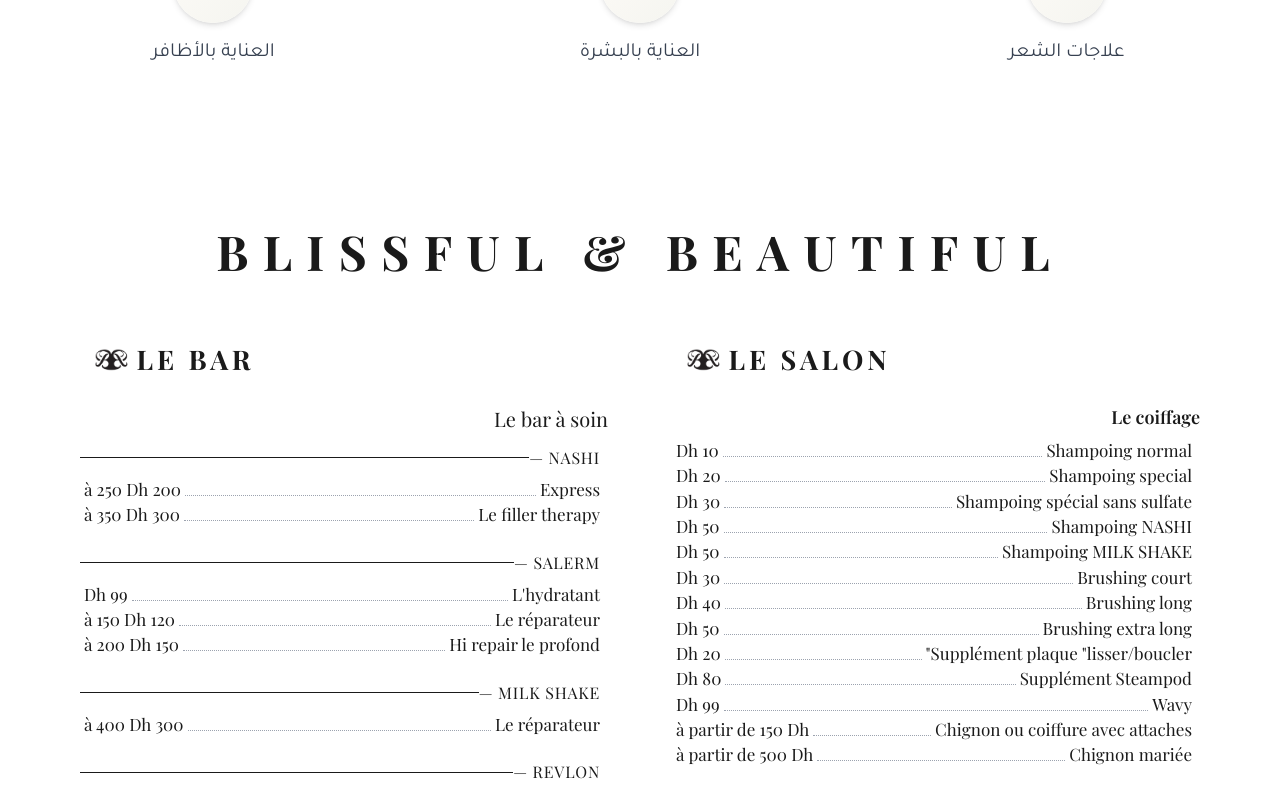
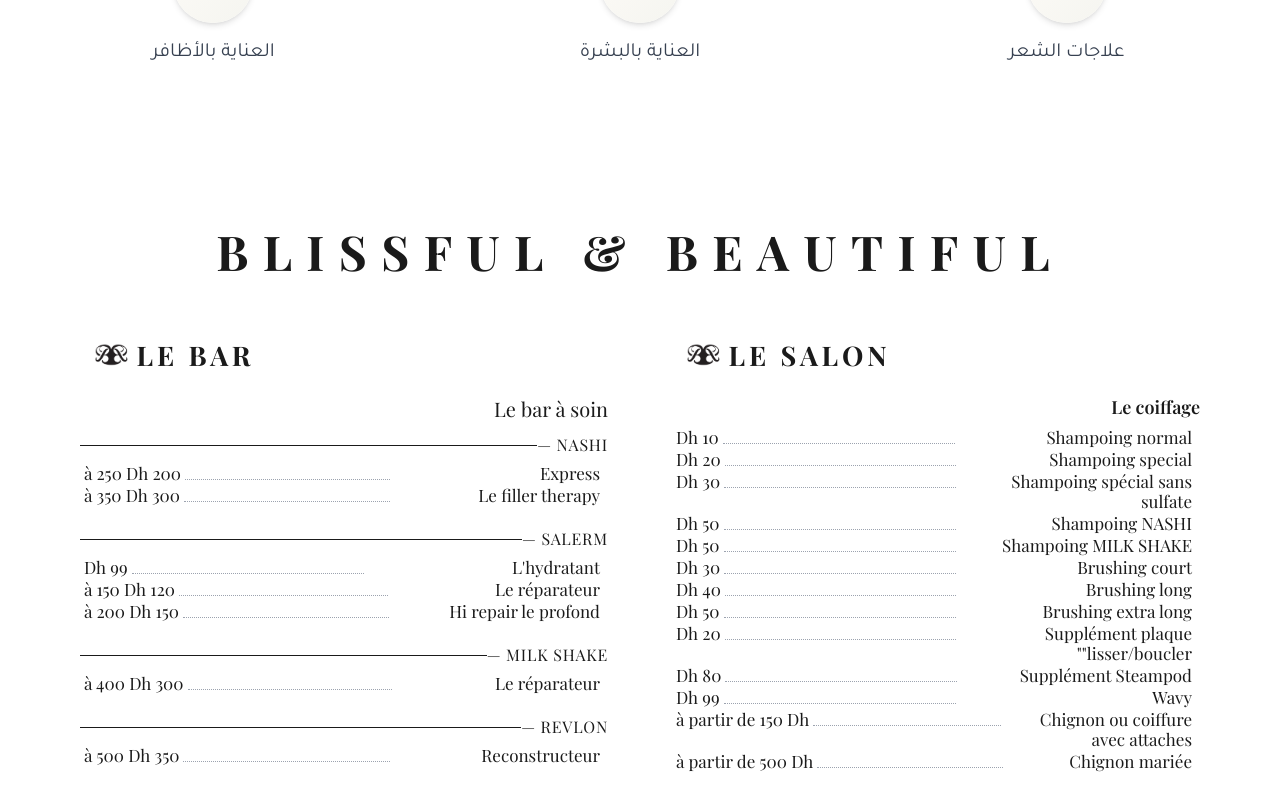
Before and after one commit to ilyas-lm/hairdresser-web, a React (Vite) app: page / in a window 1280 px wide. Shown: the part 2005-2796 px from the top of the page. Built offline with nearby package versions, Linux system fonts and the light colour scheme.

Commit message:
Fixed the pricing menu

```diff
--- a/src/components/Header.tsx
+++ b/src/components/Header.tsx
@@ -34,7 +34,7 @@ const Header: React.FC<HeaderProps> = ({ content, lang, setLang }) => {
     <header className="fixed top-0 w-full bg-white/95 backdrop-blur-md shadow-sm border-b border-taupe/20 z-50 transition-all duration-300">
       <div className="container mx-auto px-4 py-3 flex items-center justify-between">
 
-        {/* Logo & Hamburger */}
+        {/* Logo & Hamburger - SIMPLIFIED FIX */}
         <div className="flex items-center gap-4 order-1">
           <img
             src="/hero_symbol_black.png"
@@ -51,15 +51,6 @@ const Header: React.FC<HeaderProps> = ({ content, lang, setLang }) => {
               {lang === 'AR' ? content.heroSubtitleAr : lang === 'FR' ? content.heroSubtitleFr : content.heroSubtitleEn}
             </span>
           </div>
-
-          {/* Hamburger Menu */}
-          <button
-            onClick={toggleMenu}
-            className="lg:hidden text-2xl text-taupe hover:text-taupe-dark transition focus:outline-none"
-            aria-label="Toggle Menu"
-          >
-            {isMenuOpen ? <FaTimes /> : <FaBars />}
-          </button>
         </div>
 
         {/* Desktop Navigation */}
@@ -77,8 +68,17 @@ const Header: React.FC<HeaderProps> = ({ content, lang, setLang }) => {
           </a>
         </nav>
 
-        {/* Language & Social Links */}
+        {/* Language, Social Links & Hamburger - UPDATED POSITIONING */}
         <div className={`flex items-center gap-4 order-3 ${isArabic ? 'flex-row-reverse' : ''}`}>
+          {/* Hamburger Menu - MOVED HERE */}
+          <button
+            onClick={toggleMenu}
+            className={`lg:hidden text-2xl text-taupe hover:text-taupe-dark transition focus:outline-none ${isArabic ? 'ml-4' : 'mr-4'}`}
+            aria-label="Toggle Menu"
+          >
+            {isMenuOpen ? <FaTimes /> : <FaBars />}
+          </button>
+
           {/* Desktop Language Buttons */}
           <div className="hidden md:flex gap-2">
             {(['AR', 'FR', 'EN'] as Language[]).map((l) => (
@@ -87,7 +87,7 @@ const Header: React.FC<HeaderProps> = ({ content, lang, setLang }) => {
                 onClick={() => setLang(l)}
                 className={`px-2 py-1 text-sm font-bold border rounded transition ${lang === l
                   ? 'bg-taupe text-white border-taupe'
-                  : 'bg-white text-charcoal border-gra-300 hover:bg-cream-100 hover:text-taupe'
+                  : 'bg-white text-charcoal border-gray-300 hover:bg-cream-100 hover:text-taupe'
                   }`}
               >
                 {l}
@@ -115,7 +115,7 @@ const Header: React.FC<HeaderProps> = ({ content, lang, setLang }) => {
         </div>
       </div>
 
-      {/* Mobile Menu */}
+      {/* Mobile Menu - Keep as before */}
       <AnimatePresence>
         {isMenuOpen && (
           <motion.div
@@ -124,8 +124,9 @@ const Header: React.FC<HeaderProps> = ({ content, lang, setLang }) => {
             exit={{ opacity: 0, height: 0 }}
             transition={{ duration: 0.3, ease: 'easeInOut' }}
             className="lg:hidden bg-white border-t border-taupe/10 overflow-hidden"
+            dir={isArabic ? 'rtl' : 'ltr'}
           >
-            <div className="flex flex-col items-center py-8 space-y-6">
+            <div className={`flex flex-col items-center py-8 space-y-6 ${isArabic ? 'text-right' : 'text-left'}`}>
               {/* Mobile Language Buttons */}
               <div className="flex gap-2 mb-4">
                 {(['AR', 'FR', 'EN'] as Language[]).map((l) => (
--- a/src/components/Pricing.tsx
+++ b/src/components/Pricing.tsx
@@ -9,7 +9,6 @@ interface PricingSectionProps {
 const PricingSection: React.FC<PricingSectionProps> = ({ content }) => {
   const isArabic = content.lang === 'AR';
 
-
   return (
     <section id="pricing" className="py-20 bg-[var(--menu-bg)]">
       <div className="container mx-auto px-4 max-w-6xl">
@@ -20,7 +19,7 @@ const PricingSection: React.FC<PricingSectionProps> = ({ content }) => {
           viewport={{ once: true }}
           transition={{ duration: 0.6 }}
         >
-          <h2 className={`text-5xl font-bold font-serif text-[var(--menu-text)] mb-4 uppercase tracking-[0.3em]`}>
+          <h2 className={`text-3xl sm:text-4xl md:text-5xl font-bold font-serif text-[var(--menu-text)] mb-4 uppercase tracking-[0.3em]`}>
             {content.pricing.title}
           </h2>
         </motion.div>
@@ -35,7 +34,7 @@ const PricingSection: React.FC<PricingSectionProps> = ({ content }) => {
                   alt=""
                   className={`h-6 w-auto opacity-100 ${isArabic ? 'ml-2' : 'mr-2'}`}
                 />
-                <h3 className="text-[27px] font-bold font-serif text-[var(--menu-text)] uppercase tracking-[0.15em]">
+                <h3 className="text-2xl md:text-[27px] font-bold font-serif text-[var(--menu-text)] uppercase tracking-[0.15em]">
                   {section.title}
                 </h3>
               </div>
@@ -47,7 +46,7 @@ const PricingSection: React.FC<PricingSectionProps> = ({ content }) => {
                   <div key={sIdx} className="mb-6 last:mb-0">
                     {/* Level 2 Header (Category) */}
                     {showCategory && (
-                      <h4 className="text-[20px] font-normal font-serif text-[var(--menu-text)] mb-3 mt-5 first:mt-0">
+                      <h4 className="text-lg md:text-[20px] font-normal font-serif text-[var(--menu-text)] mb-3 mt-5 first:mt-0">
                         {sub.category}
                       </h4>
                     )}
@@ -57,45 +56,57 @@ const PricingSection: React.FC<PricingSectionProps> = ({ content }) => {
                       <div className={`mb-2 ${sub.category ? 'mt-3' : 'mt-0'}`}>
                         {/* If title ends with — or contains —, it's a brand name */}
                         {(sub.title.includes('—')) ? (
-                          <div className="flex items-center mb-2">
-                            <h5 className="text-[16px] font-normal font-serif text-[var(--menu-text)] uppercase tracking-wider whitespace-nowrap mr-2">
+                          <div className="flex items-center mb-2 overflow-x-auto scrollbar-hide">
+                            <h5 className="text-sm md:text-[16px] font-normal font-serif text-[var(--menu-text)] uppercase tracking-wider whitespace-nowrap flex-shrink-0">
                               {sub.title}
                             </h5>
-                            <div className="flex-1 border-b border-[var(--menu-text)] h-px"></div>
+                            <div className="flex-1 border-b border-[var(--menu-text)] h-px min-w-[20px]"></div>
                           </div>
                         ) : (
-                          <h4 className="text-[18px] font-semibold font-serif text-[var(--menu-text)] mb-2">
+                          <h4 className="text-base md:text-[18px] font-semibold font-serif text-[var(--menu-text)] mb-2">
                             {sub.title}
                           </h4>
                         )}
                       </div>
                     )}
 
-                    {/* Service Items */}
+                    {/* Service Items - UPDATED FOR MOBILE RESPONSIVENESS */}
                     <ul className="space-y-0.5">
                       {sub.items.map((item, iIndex) => (
-                        <li key={iIndex} className={`${item.isNote ? 'italic text-xs text-gray-500 leading-tight ml-0' : 'flex items-baseline leading-snug'}`}>
-
+                        <li
+                          key={iIndex}
+                          className={`${item.isNote ? 'italic text-xs text-gray-500 leading-tight' : 'flex flex-col sm:flex-row sm:items-baseline leading-snug gap-1 sm:gap-0'}`}
+                        >
                           {item.isNote ? (
                             // Note items (italic, no price)
                             <span className="block">{item.name}</span>
                           ) : (
-                            // Regular service items with dot leaders
+                            // Regular service items with improved mobile layout
                             <>
-                              <span className="font-serif text-[17px] text-[var(--menu-text)] pr-2 flex-shrink-0">
-                                {item.name}
-                              </span>
+                              <div className="flex items-baseline w-full">
+                                <span className="font-serif text-sm sm:text-[17px] text-[var(--menu-text)] pr-2 flex-1 break-words min-w-0">
+                                  {item.name}
+                                </span>
 
+                                {item.price && (
+                                  <>
+                                    {/* Hide dotted line on mobile, show on larger screens */}
+                                    <span className="hidden sm:block flex-1 border-b border-dotted border-gray-400 mx-1 min-w-[20px]"></span>
+                                    <span className="font-serif text-sm sm:text-[17px] font-medium text-[var(--menu-text)] whitespace-nowrap flex-shrink-0 pl-1">
+                                      {item.price}
+                                    </span>
+                                  </>
+                                )}
+                              </div>
+
+                              {/* For mobile: price on new line */}
                               {item.price && (
-                                <>
-                                  <span
-                                    className="flex-1 border-b border-dotted border-gray-400 mb-1 mx-1"
-                                    style={{ minWidth: '20px' }}
-                                  ></span>
-                                  <span className="font-serif text-[17px] font-medium text-[var(--menu-text)] whitespace-nowrap pl-1">
+                                <div className="sm:hidden flex items-center mt-1">
+                                  <span className="flex-1 border-b border-dotted border-gray-400"></span>
+                                  <span className="font-serif text-sm font-medium text-[var(--menu-text)] whitespace-nowrap pl-2 flex-shrink-0">
                                     {item.price}
                                   </span>
-                                </>
+                                </div>
                               )}
                             </>
                           )}
--- a/src/data.ts
+++ b/src/data.ts
@@ -36,7 +36,7 @@ export interface Testimonial {
 }
 
 interface Translation {
-  lang: 'FR' | 'AR';
+  lang: 'FR' | 'AR' | 'EN ';
   nav: {
     home: string;
     philosophy: string;
```
